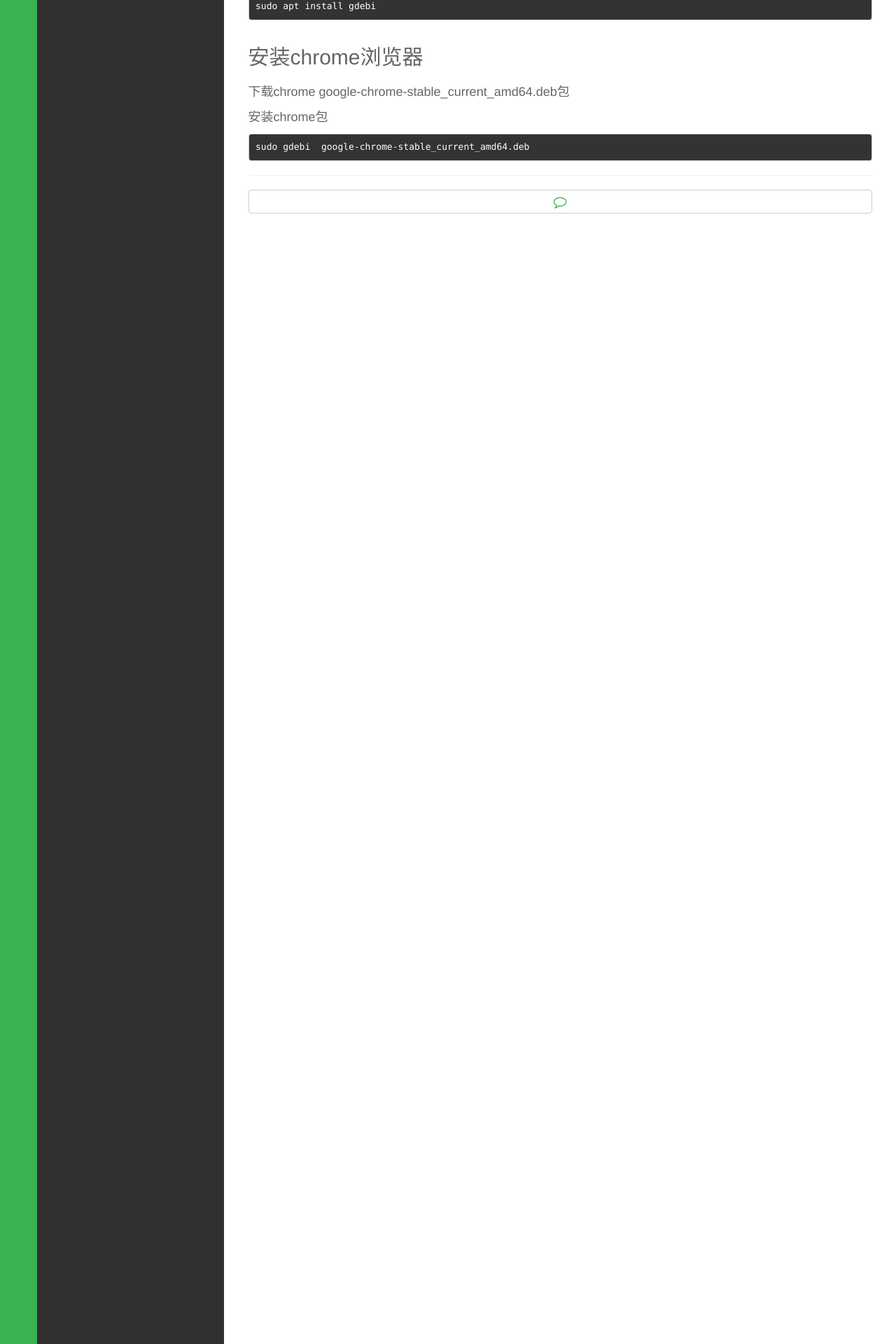
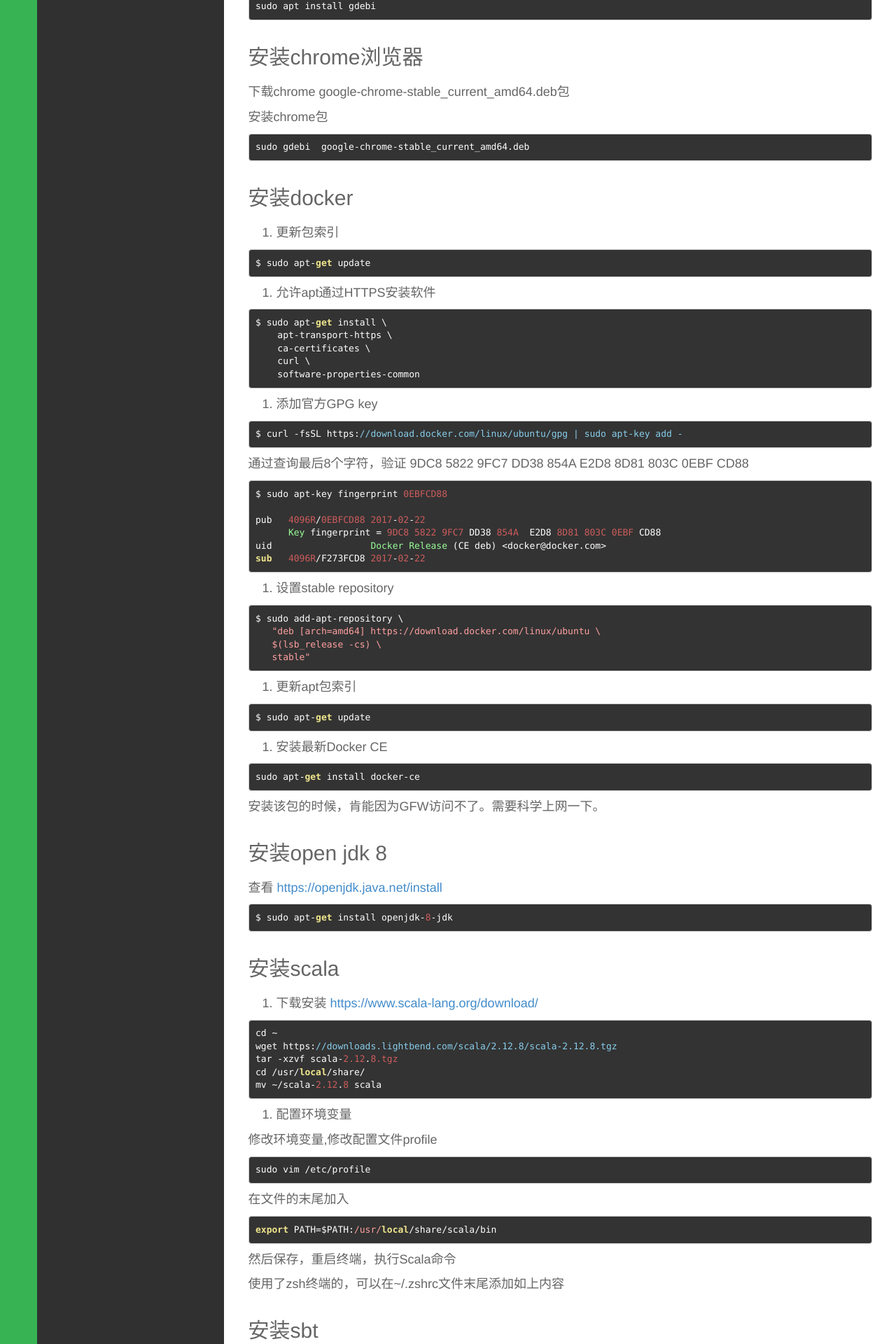
Before and after one commit to SinCatGit/SinCatGit.github.io, a Jekyll site: the page built from _posts/技术/2018-12-17-ubuntu_programmer_guide.md, in a window 1280 px wide. Shown: the part 1903-3823 px from the top of the page at 70% size. Built offline with Jekyll 4.4.1, drawn with Linux system fonts in a browser that asks for light colours; some of the changed text lies outside the part shown.

Commit message:
添加scala开发相关

````diff
--- a/_posts/技术/2018-12-17-ubuntu_programmer_guide.md
+++ b/_posts/技术/2018-12-17-ubuntu_programmer_guide.md
@@ -122,3 +122,146 @@ sudo apt install gdebi
 ```
 sudo gdebi  google-chrome-stable_current_amd64.deb
 ```
+
+
+## 安装docker
+
+1. 更新包索引
+
+```
+$ sudo apt-get update
+```
+
+
+2. 允许apt通过HTTPS安装软件
+
+
+```
+$ sudo apt-get install \
+    apt-transport-https \
+    ca-certificates \
+    curl \
+    software-properties-common
+```
+
+3. 添加官方GPG key
+
+
+```
+$ curl -fsSL https://download.docker.com/linux/ubuntu/gpg | sudo apt-key add -
+```
+
+
+通过查询最后8个字符，验证 9DC8 5822 9FC7 DD38 854A E2D8 8D81 803C 0EBF CD88
+
+
+```
+$ sudo apt-key fingerprint 0EBFCD88
+
+pub   4096R/0EBFCD88 2017-02-22
+      Key fingerprint = 9DC8 5822 9FC7 DD38 854A  E2D8 8D81 803C 0EBF CD88
+uid                  Docker Release (CE deb) <docker@docker.com>
+sub   4096R/F273FCD8 2017-02-22
+```
+
+4. 设置stable repository
+
+
+```
+$ sudo add-apt-repository \
+   "deb [arch=amd64] https://download.docker.com/linux/ubuntu \
+   $(lsb_release -cs) \
+   stable"
+```
+
+5. 更新apt包索引
+
+
+```
+$ sudo apt-get update
+```
+
+6. 安装最新Docker CE
+
+```
+sudo apt-get install docker-ce
+```
+安装该包的时候，肯能因为GFW访问不了。需要科学上网一下。
+
+
+
+## 安装open jdk 8
+
+查看 [https://openjdk.java.net/install](https://openjdk.java.net/install)
+```
+$ sudo apt-get install openjdk-8-jdk
+```
+
+
+## 安装scala
+
+1. 下载安装 [https://www.scala-lang.org/download/](https://www.scala-lang.org/download/)
+
+```
+cd ~
+wget https://downloads.lightbend.com/scala/2.12.8/scala-2.12.8.tgz
+tar -xzvf scala-2.12.8.tgz
+cd /usr/local/share/
+mv ~/scala-2.12.8 scala
+```
+
+2. 配置环境变量
+
+修改环境变量,修改配置文件profile
+
+    sudo vim /etc/profile
+
+在文件的末尾加入
+
+    export PATH=$PATH:/usr/local/share/scala/bin
+
+然后保存，重启终端，执行Scala命令
+
+使用了zsh终端的，可以在~/.zshrc文件末尾添加如上内容
+
+## 安装sbt
+
+下载 [https://www.scala-sbt.org/download.html](https://www.scala-sbt.org/download.html)
+```
+wget https://piccolo.link/sbt-1.2.7.tgz
+tar -xzvf sbt-1.2.7.tgz
+mv sbt /usr/local/sbt
+cd /usr/local/sbt
+vim sbt
+```
+
+添加如下内容
+
+```
+#!/bin/bash
+SBT_OPTS="-Xms512M -Xmx1536M -Xss100M -XX:+CMSClassUnloadingEnabled -XX:MaxPermSize=256M"
+java $SBT_OPTS -jar /usr/local/sbt/bin/sbt-launch.jar "$@"
+```
+
+修改sbt脚本权限
+
+    sudo chmod a+x sbt
+
+配置PATH环境
+
+```
+vi /etc/profile
+    export PATH=/usr/local/sbt/:$PATH # 在文件尾部添加
+```
+
+使sbt生效
+
+```
+source /etc/profile
+```
+
+测试sbt是否安装成功
+
+```
+sbt sbtVersion
+```
````
